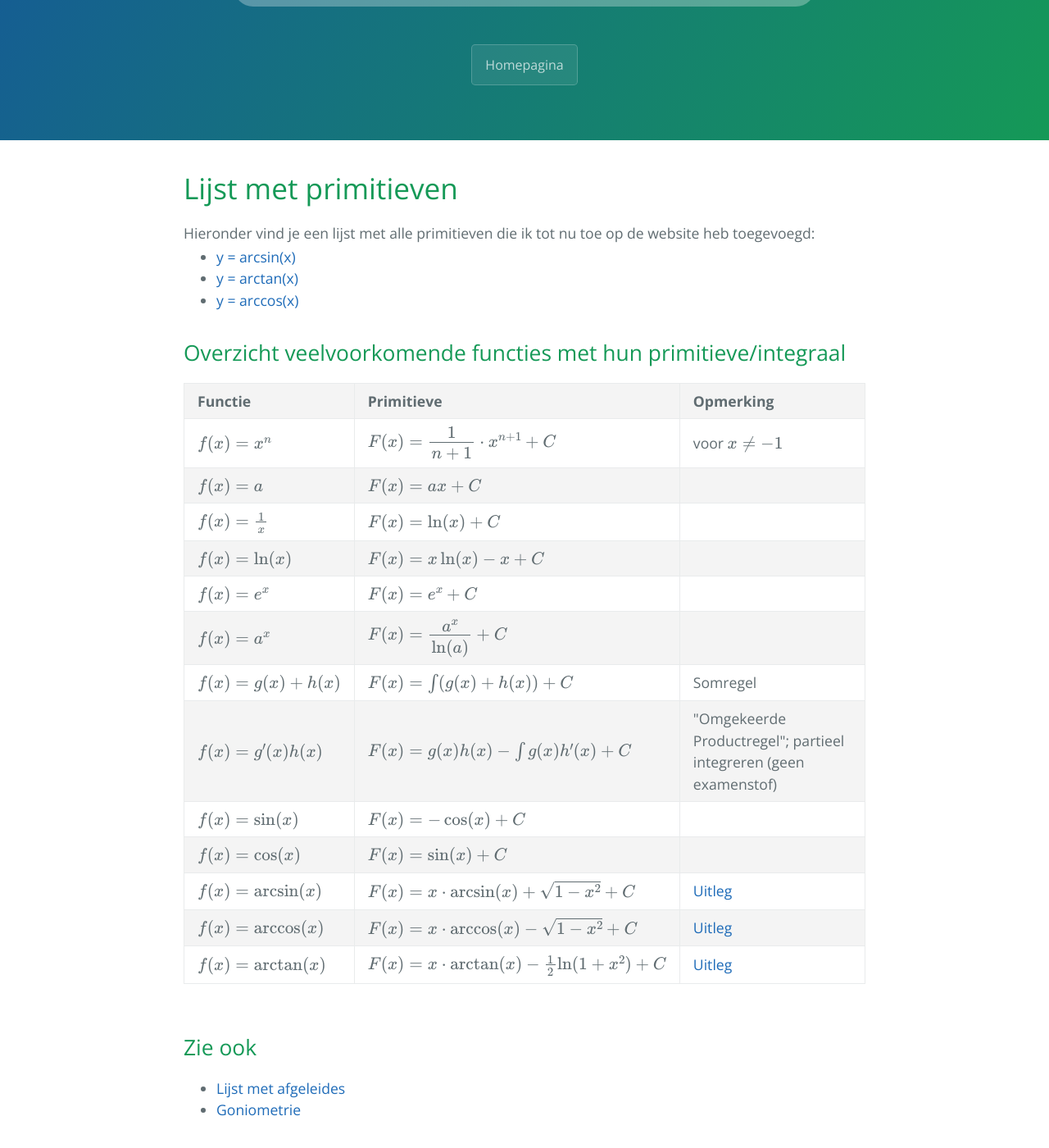
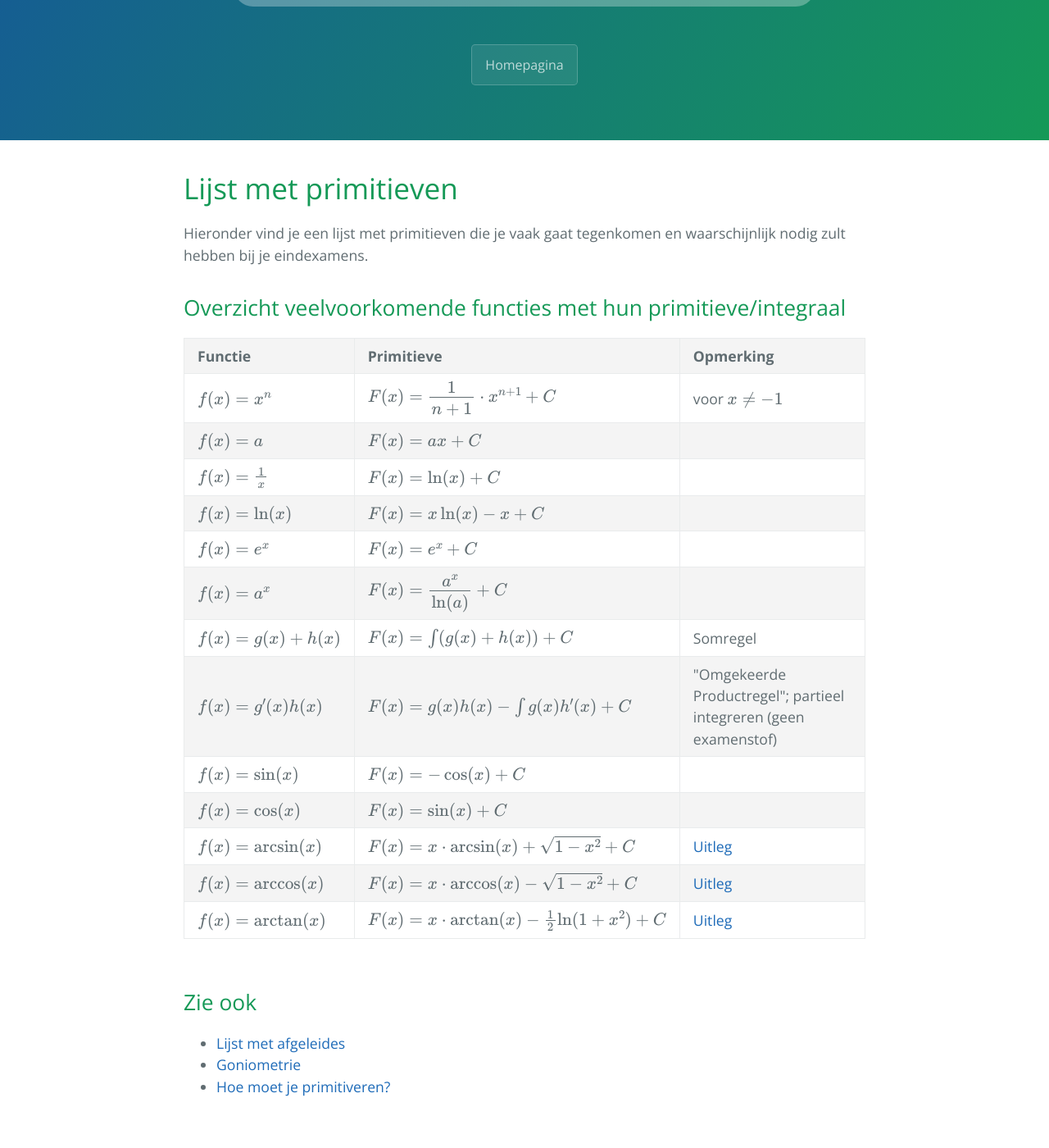
Before and after one commit to wiskundevragen/wiskundevragen.github.io, a Jekyll site: the page built from primitieven/primitieven.html, in a window 1280 px wide and 1400 px high, scrolled down 289 px. Shown: the whole window at 82% size. Built offline with Jekyll 4.4.1, drawn with Linux system fonts in a browser that asks for light colours; after the commit the page ends 1661 px from its top, so only the background shows below that.

Commit message:
add urls

```diff
--- a/_config.yml
+++ b/_config.yml
@@ -38,6 +38,9 @@ page_names:
   home:
     desc: "Homepagina WiskundeVragen"
     url: ../
+  integr:
+    desc: "Hoe moet je primitiveren?"
+    url: ../primitieven/primitieven
   nat_form:
     desc: "Formules Natuurkunde"
     url: ../natuurkunde/formules
--- a/primitieven/primitieven.html
+++ b/primitieven/primitieven.html
@@ -1,16 +1,10 @@
 ---
 desc: Lijst met primitieven op wiskundevragen.github.io
 title: Lijst met primitieven
-see_also: ["afg_lijst", "gonio"]
+see_also: ["afg_lijst", "gonio", "integr"]
 ---
-Hieronder vind je een lijst met alle primitieven die ik tot nu toe op de website heb toegevoegd:
-
-<ul>
-	<li><a href='arcsinx'>y = arcsin(x)</a></li>
-	<li><a href='arctanx'>y = arctan(x)</a></li>
-	<li><a href='arccosx'>y = arccos(x)</a></li>
-</ul>
-
+Hieronder vind je een lijst met primitieven die je vaak gaat tegenkomen en waarschijnlijk nodig zult hebben bij je
+eindexamens.
 <h2>Overzicht veelvoorkomende functies met hun primitieve/integraal</h2>
 <table>
 	<tr>
--- a/sitemap.xml
+++ b/sitemap.xml
@@ -102,4 +102,8 @@
 		<loc>https://wiskundevragen.github.io/examen</loc>
 		<lastmod>2020-02-08T16:02:32+00:00</lastmod>
 	</url>
+	<url>
+		<loc>https://wiskundevragen.github.io/integreren</loc>
+		<lastmod>2020-02-09T00:02:32+00:00</lastmod>
+	</url>
 </urlset>
```
Also changed, not shown: primitieven/integreren.html (+6 -2 lines).
